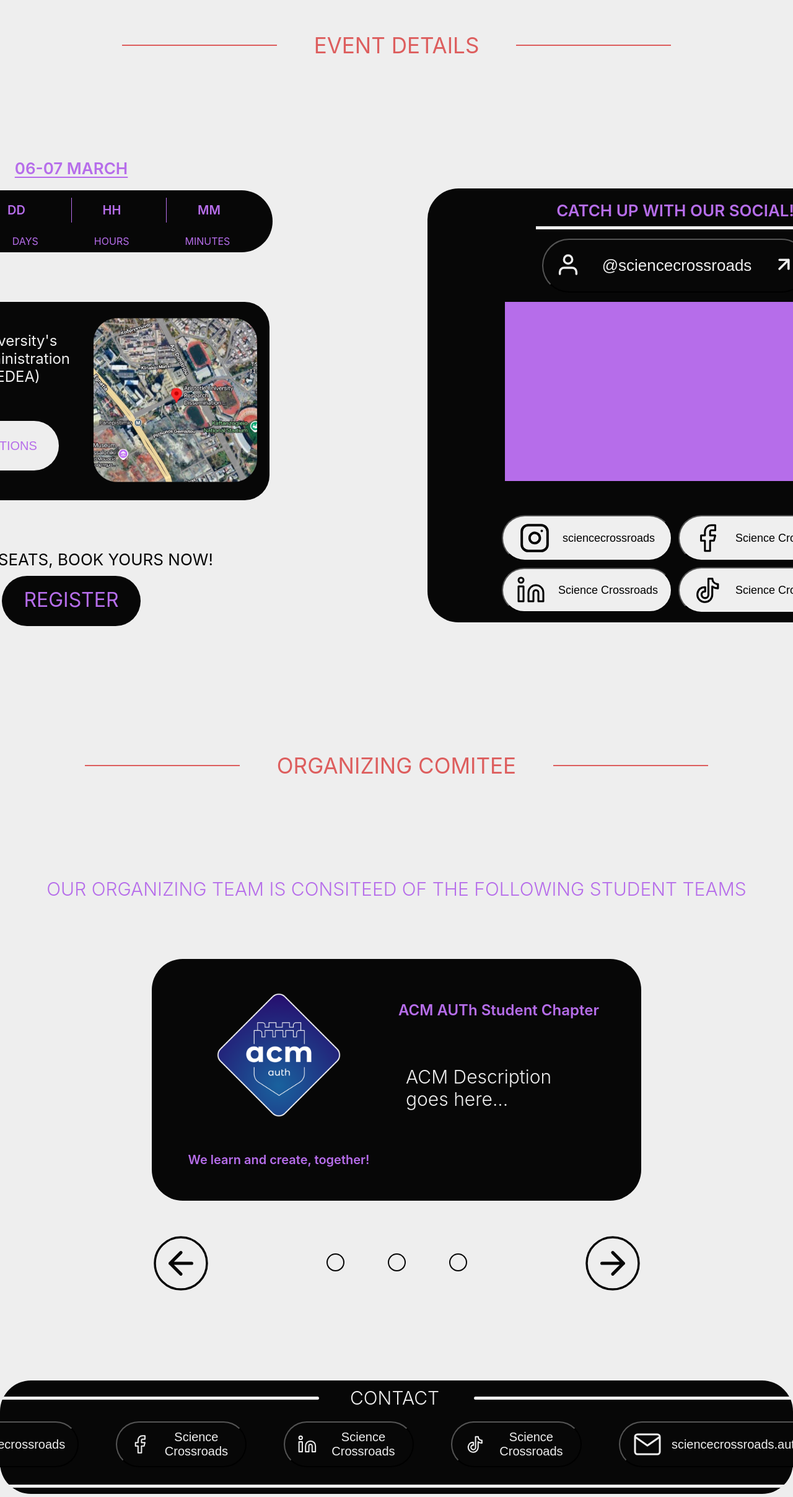
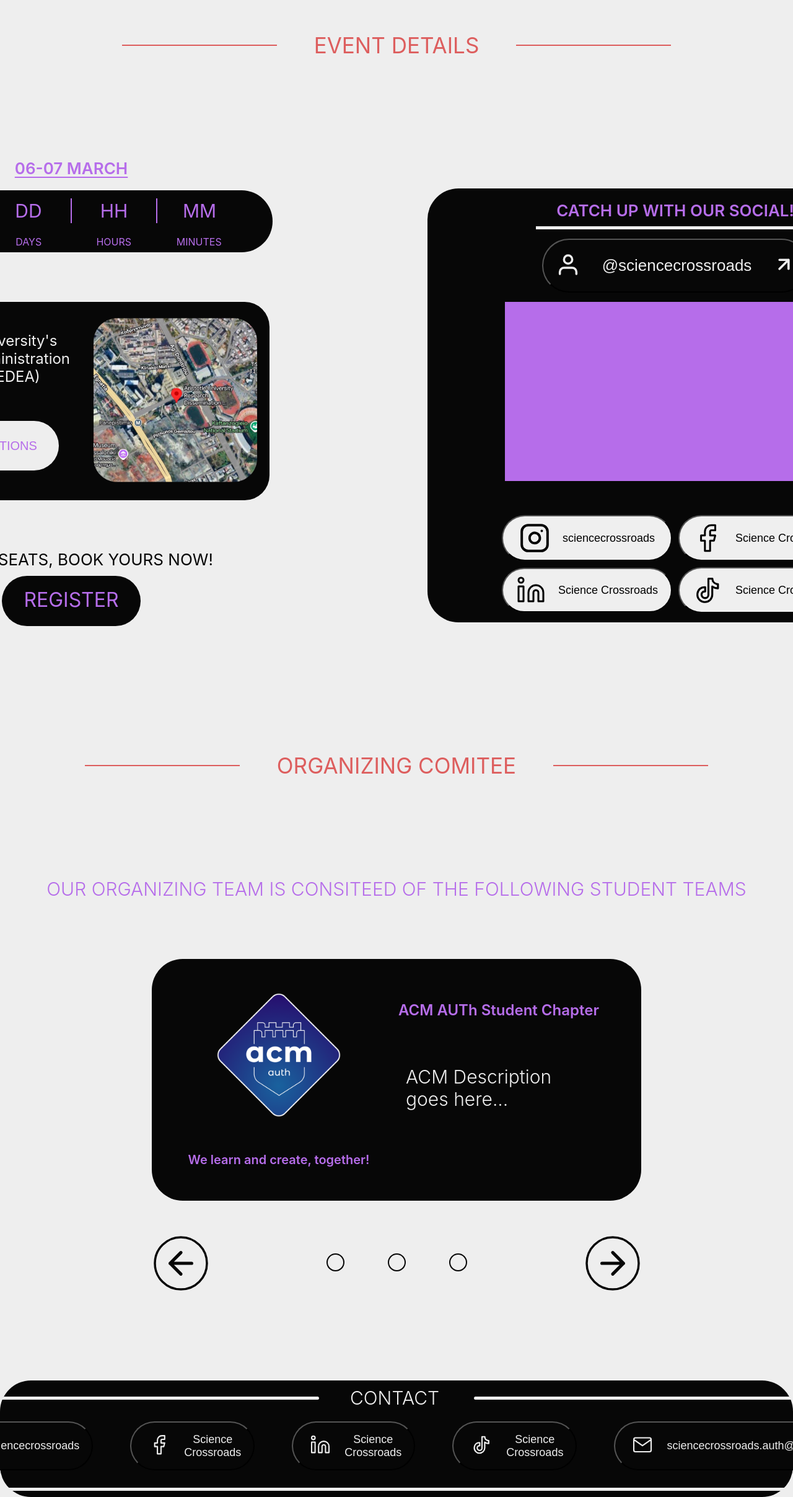
Before and after one commit to Alekosss/ScienceCrossroads, a SvelteKit app: page / in a window 1280 px wide. Shown: the part 3728-6143 px from the top of the page at 62% size. Built offline with nearby package versions, Linux system fonts and the light colour scheme.

Commit message:
updated the countdown clock. Moving on to the Register page

```diff
--- a/src/lib/components/CountdownClock.svelte
+++ b/src/lib/components/CountdownClock.svelte
@@ -1,4 +1,10 @@
-<div class="CountdownClock">
+<script>
+    let {
+        color = "red"
+    } = $props();
+</script>
+
+<div class="CountdownClock" style="color: {color}">
     <div class="Numbers">
         <span>MM</span>
         <div class="Seperator"></div>
@@ -27,51 +33,40 @@
         border-radius: 50px;
     }
 
-    .Seperator {
-        height: 40px;
-        width: 1px;
-        background-color: var(--it);
-        margin: 0px;
-    }
-
     .Numbers {
         display: flex;
-        height: 44px;
-        padding: 7.5px 10px;
+        flex-direction: row;
         align-items: center;
         justify-content: center;
-        align-self: center;
-        gap: 50px;
-
-        color: var(--it);
-        font-weight: 600;
-        font-size: 20px;
-        font-style: normal;
-        line-height: normal;
     }
 
     .Numbers span {
-        flex: 1;
+        font-size: 30px;
+        width: 136px;
+        align-items: center;
+        display: flex;
+        justify-content: center;
+        align-items: center;
+    }
+
+    .Seperator {
+        height: 40px;
+        width: 2px;
+        margin: 0px;
+        background-color: currentColor;
     }
 
     .TimeFormat {
-        height: 16px;
         display: flex;
         flex-direction: row;
-        color: var(--it);
-        gap: 90px;
+        justify-content: center;
         align-items: center;
-        justify-content: center;
-        padding: 10px;
     }
 
-    .TimeFormat span{
-        flex: 1;
-
-        color: var(--it);
-        font-size: 16px;
-        font-style: normal;
-        font-weight: 400;
-        line-height: normal;
+    .TimeFormat span {
+        width: 137.5px;
+        display: flex;
+        justify-content: center;
+        align-items: center;
     }
 </style>
--- a/src/lib/components/Footer.svelte
+++ b/src/lib/components/Footer.svelte
@@ -40,23 +40,33 @@
     </div>
     <div class="SocialMedia">
         <button onclick={OpenInstagram} class="Media">
-            <Instagram/>
+            <div class="SVG">
+                <Instagram/>
+            </div>
             <span>sciencecrossroads</span>
         </button>
         <button onclick={OpenFacebook} class="Media">
-            <Facebook/>
+            <div class="SVG">
+                <Facebook/>
+            </div>
             <span>Science Crossroads</span>
         </button>
         <button onclick={OpenLinkedIn} class="Media">
-            <LinkedIn/>
+            <div class="SVG">
+                <LinkedIn/>
+            </div>
             <span>Science Crossroads</span>
         </button>
         <button onclick={OpenTikTok} class="Media">
-            <TikTok/>
+            <div class="SVG">
+                <TikTok/>
+            </div>
             <span>Science Crossroads</span>
         </button>
         <button onclick={OpenGmail} class="Media">
-            <Mail/>
+            <div class="SVG">
+                <Mail/>
+            </div>
             <span>sciencecrossroads.auth@gmail.com</span>
         </button>
     </div>
@@ -100,15 +110,19 @@
         cursor: pointer;
 
         color: var(--primary-color);
-        font-size: 20px;
+        font-size: 18px;
         font-style: normal;
-        font-weight: 300;
+        font-weight:300;
         line-height: normal;
     }
 
     .Media:hover {
         background-color: var(--primary-color);
         color: var(--secondary-color);
+    }
+
+    .SVG {
+        transform: scale(0.7);
     }
 
     .Media span {
--- a/src/routes/+page.svelte
+++ b/src/routes/+page.svelte
@@ -64,7 +64,7 @@
         <div class="Details">
             <div class="Countdown">
                 <span class="Date">06-07 MARCH</span>
-                <CountdownClock/>
+                <CountdownClock color=var(--it)/>
             </div>
             <div class="MapCard">
                 <MapLocation/>
--- a/src/routes/pages/register&faq/+page.svelte
+++ b/src/routes/pages/register&faq/+page.svelte
@@ -1 +1,60 @@
-<h1>Under construction. Awaiting workers...</h1>
+<script>
+  import CountdownClock from "$lib/components/CountdownClock.svelte";
+
+</script>
+<div class="RegisterAndFAQ">
+    <!--Header Text-->
+    <div class="CategoryHeader">
+        <hr/>
+        <text>EVENT DATE</text>
+        <hr/>
+    </div>
+    <!--Register and more...-->
+    <div class="Registration">
+        <div class="Countdown">
+            <CountdownClock color=var(--chemistry)/>
+        </div>
+    </div>
+</div>
+
+<style>
+    .CategoryHeader {
+        display: flex;
+        align-items: center;
+        justify-content: center;
+        padding: 160px 0;
+        gap: 60px;
+    }
+
+    .CategoryHeader text {
+        color: var(--break);
+        font-size: 35px;
+        font-style: normal;
+        font-weight: 400;
+        line-height: normal;
+    }
+
+    .CategoryHeader hr {
+        width: 250px;
+        background-color: var(--break);
+        border: none;
+        height: 2px;
+        margin: 0;
+    }
+
+    .Countdown {
+        display: flex;
+        justify-content: center;
+        align-items: center;
+        margin: 25px;
+    }
+
+    .Registration {
+        display: flex;
+        flex-direction: column;
+    }
+
+    .RegisterAndFAQ {
+        font-family: var(--font-family);
+    }
+</style>
```
